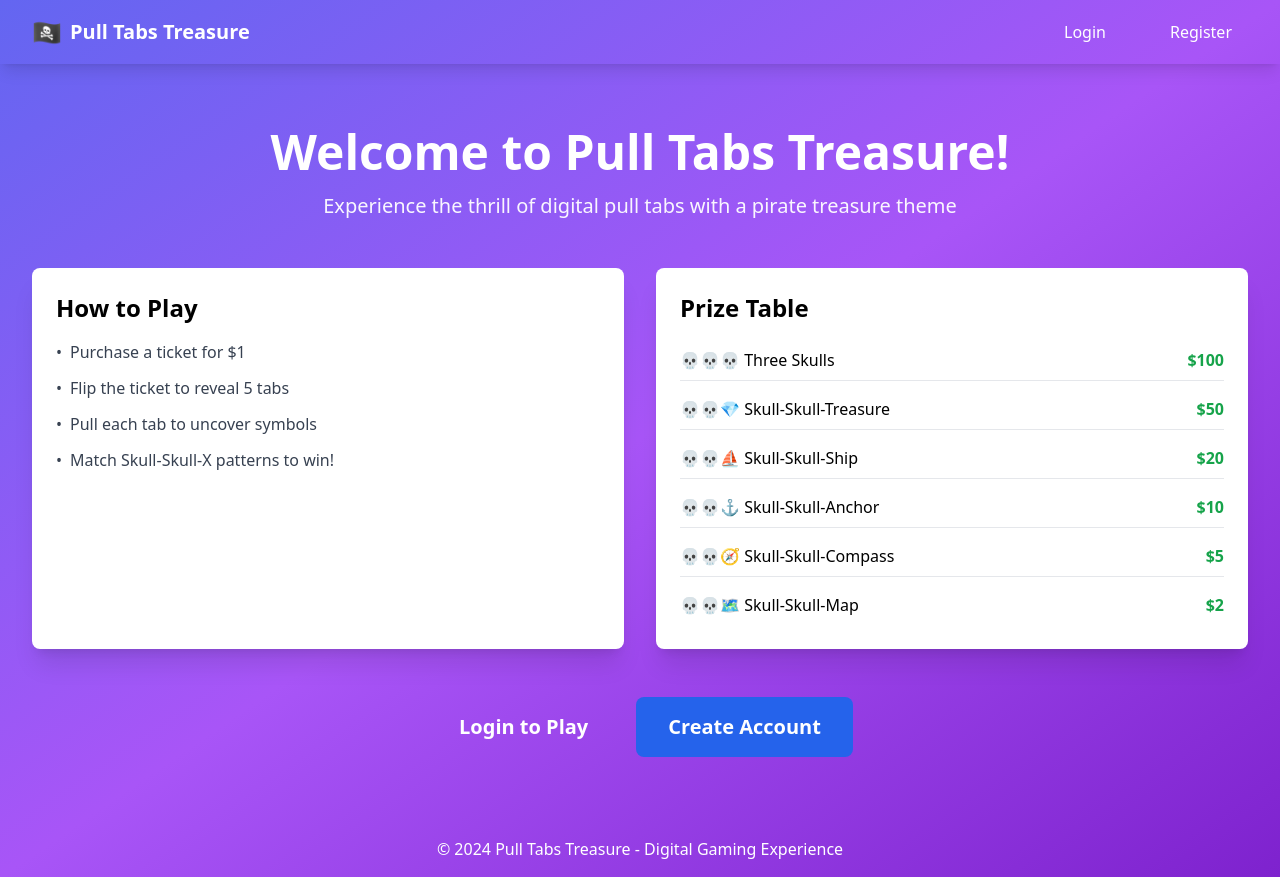
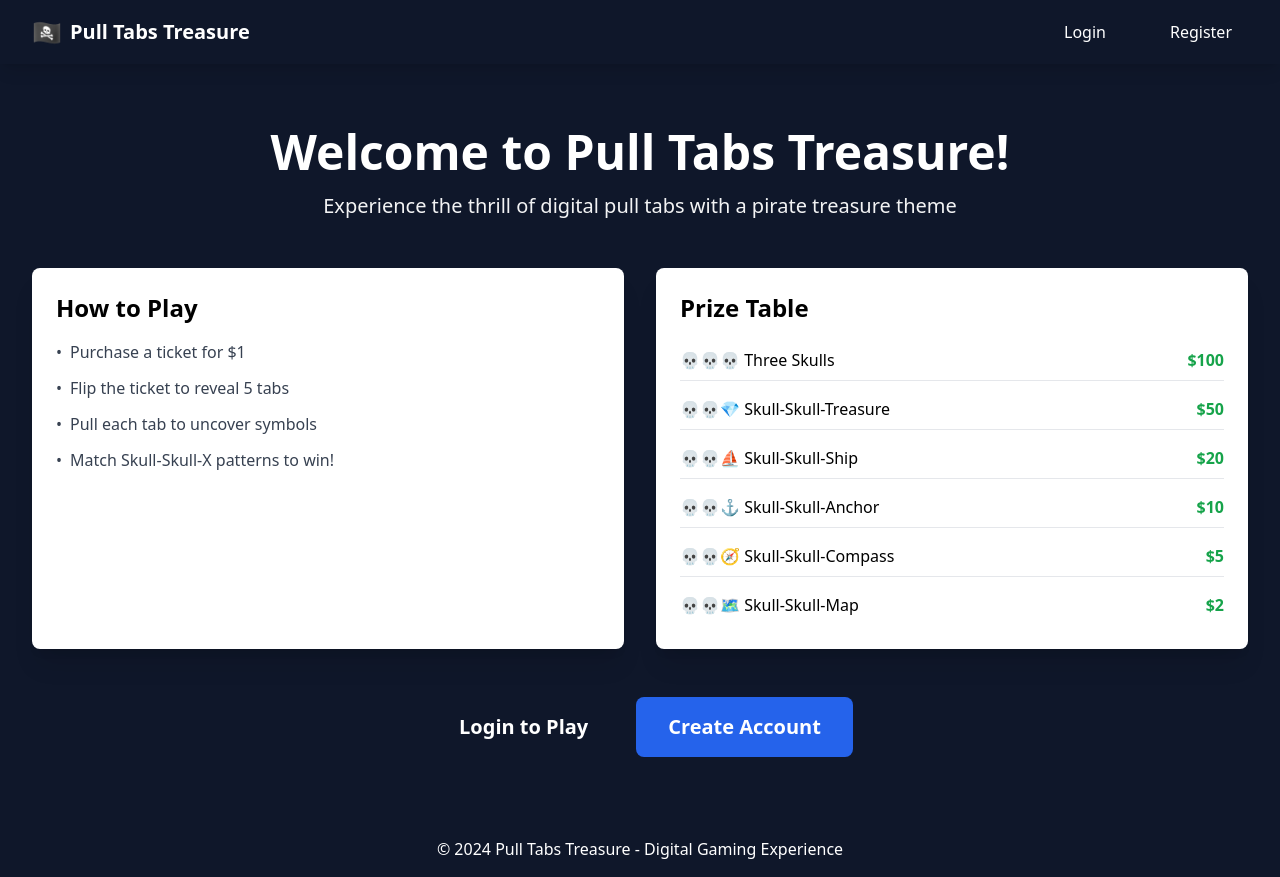
Before and after one commit to Benjafo/pull-tabs, a React (Vite) app in the folder client/: page / in a window 1280 px wide. Built offline with nearby package versions, Linux system fonts and the light colour scheme; no server answers.

Commit message:
checkpoint: modify client/src/index.css - 18:24

```diff
--- a/client/src/index.css
+++ b/client/src/index.css
@@ -4,6 +4,6 @@
 
 @layer base {
   body {
-    @apply bg-gradient-to-br from-indigo-500 via-purple-500 to-purple-700 min-h-screen;
+    @apply bg-navy-700 min-h-screen;
   }
 }
```
